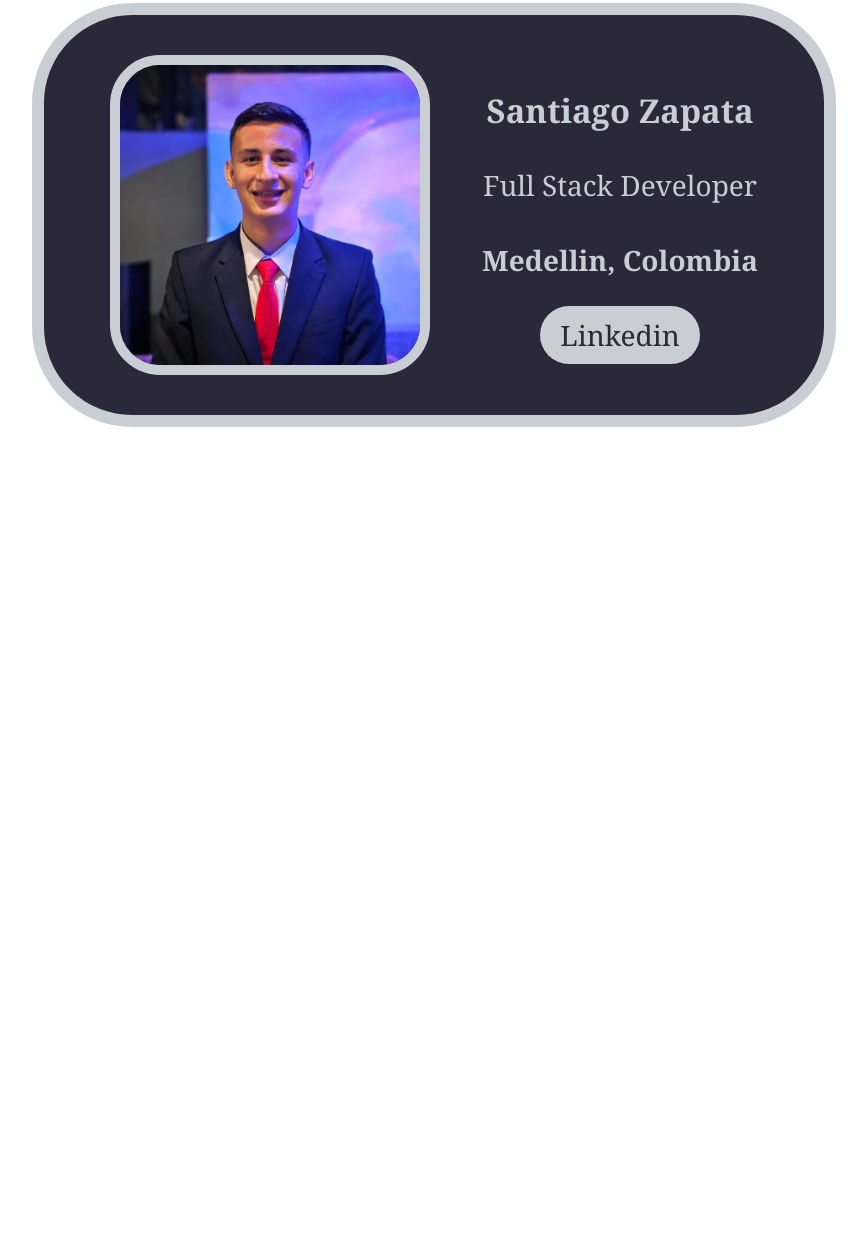
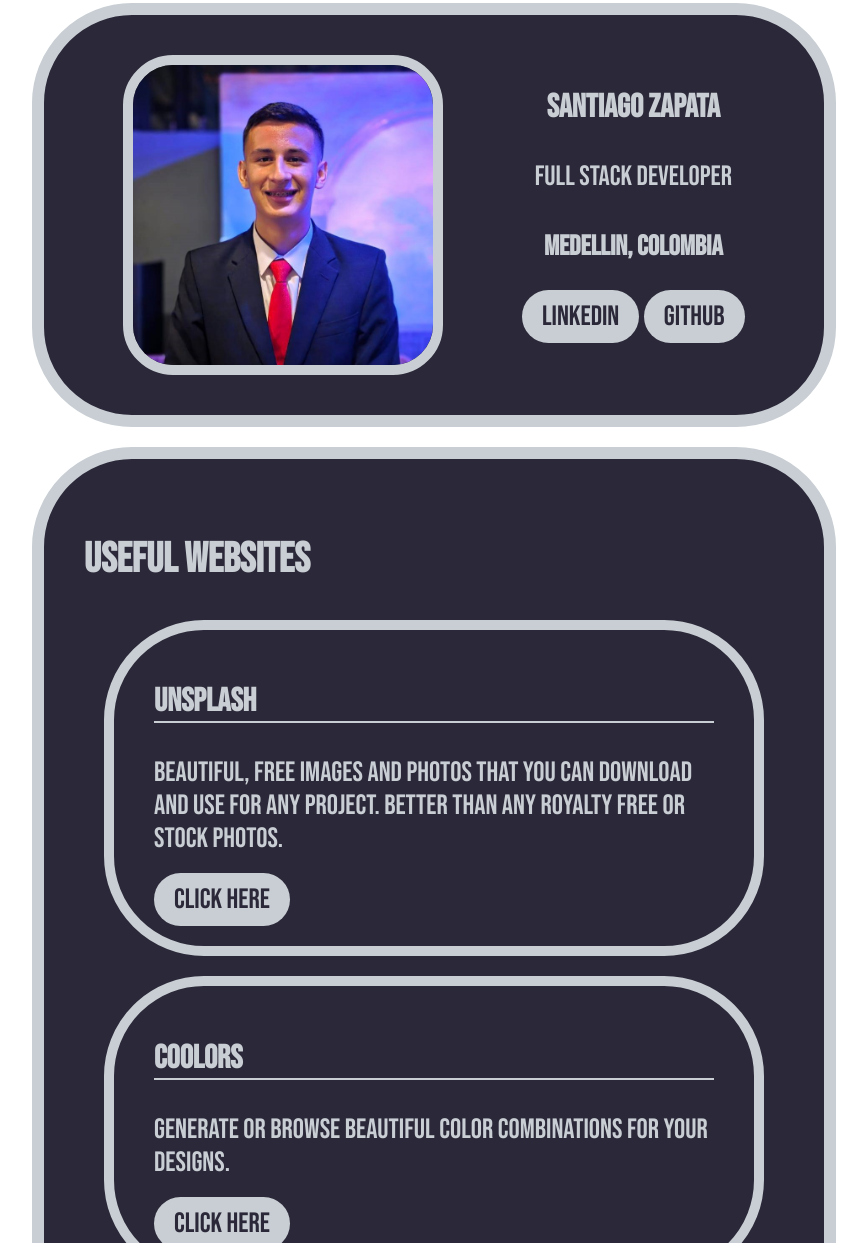
Before and after one commit to szapatadev/business-card, a plain HTML site: page index.html in a window 1280 px wide. Shown: the part 17-1260 px from the top of the page, without its empty margins (206-1073 px from the left). Before the commit the page ends 800 px from the top, so only its background shows below. Drawn offline with Linux system fonts and the light colour scheme.

Commit message:
Adding new information
 - Change Font-Family
 - Create a category call "Useful Websites"
 - Remake the buttons hover option

```diff
--- a/index.html
+++ b/index.html
@@ -1,6 +1,9 @@
 <html>
     <head>
         <link rel="stylesheet" href="styles.css" />
+        <link rel="preconnect" href="https://fonts.googleapis.com">
+        <link rel="preconnect" href="https://fonts.gstatic.com" crossorigin>
+        <link href="https://fonts.googleapis.com/css2?family=Bebas+Neue&display=swap" rel="stylesheet">
     </head>
     <body>
         <div class="card">
@@ -9,7 +12,31 @@
                 <h3>Santiago Zapata</h3>
                 <p>Full Stack Developer</p>
                 <h4>Medellin, Colombia</h4>
-                <a href="https://www.linkedin.com/in/santiago-zapata-rendon" target="_blank" class="linkedin-anchor">Linkedin</a>
+                <a href="https://www.linkedin.com/in/santiago-zapata-rendon" target="_blank" class="btn">Linkedin</a>
+                <a href="https://github.com/szapatadev" target="_blank" class="btn">GitHub</a>
+            </div>
+        </div>
+        <div class="link">
+            <h2>Useful Websites</h2>
+            <div class="unsplash grp">
+                <h3 class="underline">Unsplash</h3>
+                <p>Beautiful, free images and photos that you can download and use for any project. Better than any royalty free or stock photos.</p>
+                <a href="https://unsplash.com/" target="_blank" class="btn">Click here</a>
+            </div>
+            <div class="coolors grp">
+                <h3 class="underline">Coolors</h3>
+                <p>Generate or browse beautiful color combinations for your designs.</p>
+                <a href="https://coolors.co/" target="_blank" class="btn">Click here</a>
+            </div>
+            <div class="giphy grp">
+                <h3 class="underline">Giphy</h3>
+                <p>GIPHY is the platform that animates your world. Find the GIFs, Clips, and Stickers that make your conversations more positive, more expressive, and more you.</p>
+                <a href="https://giphy.com/" target="_blank" class="btn">Click here</a>
+            </div>
+            <div class="google-fonts grp">
+                <h3 class="underline">Google Fonts</h3>
+                <p>Making the web more beautiful, fast, and open through great typography</p>
+                <a href="https://fonts.google.com/" target="_blank" class="btn">Click here</a>
             </div>
         </div>
     </body>
--- a/styles.css
+++ b/styles.css
@@ -5,7 +5,7 @@ body {
     Find a web safe font you like, and add it
     to your card.
     */
-    font-family:Cambria, Cochin, Georgia, Times, 'Times New Roman', serif ;
+    font-family: "Bebas Neue", sans-serif;
 }
 
 .avatar {
@@ -14,13 +14,10 @@ body {
     border-radius: 50px;
 }
 
-.card {
+.card, .link {
     width: 700px;
-    margin: 0 auto;
+    margin: 0 auto 20px;
     padding: 40px;
-    display: flex;
-    justify-content: space-around;
-    text-align: center;
     background: #2b2839;
     color: #c8ced3;
     border: 12px solid #c8ced3;
@@ -34,7 +31,13 @@ body {
      */
 }
 
-.linkedin-anchor{
+.card {
+    display: flex;
+    justify-content: space-around;
+    text-align: center;
+}
+
+.btn{
     background-color: #c8ced3;
     color: #2b2839;
     text-decoration: none;
@@ -42,12 +45,23 @@ body {
     border-radius: 100px;
 }
 
-.linkedin-anchor:hover{
+.btn:hover{
     background-color: #2b2839;
     color: #c8ced3;
     border: 4px solid #c8ced3;
+    padding: 6px 16px;
 }
 
+.grp {
+    margin: 20px;
+    padding: 20px 40px 30px;
+    border: 10px solid #c8ced3;
+    border-radius: 100px;
+}
+
+.underline {
+    border-bottom: 2px solid #c8ced3;
+}
 
 /*
 Stretch goals:
```
